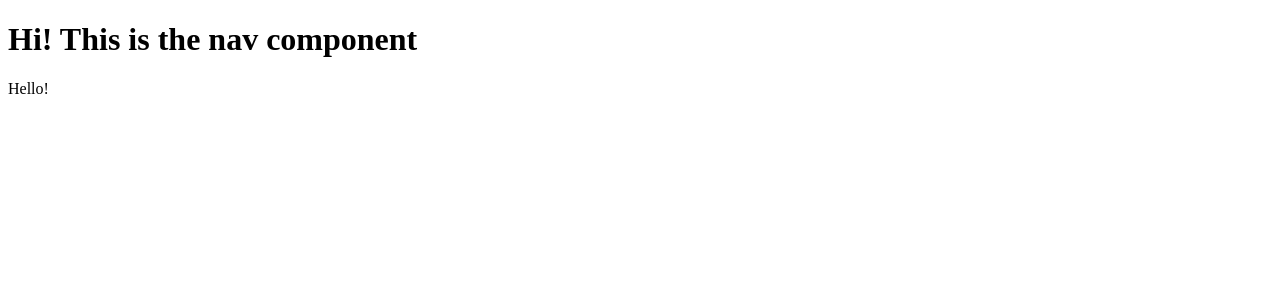
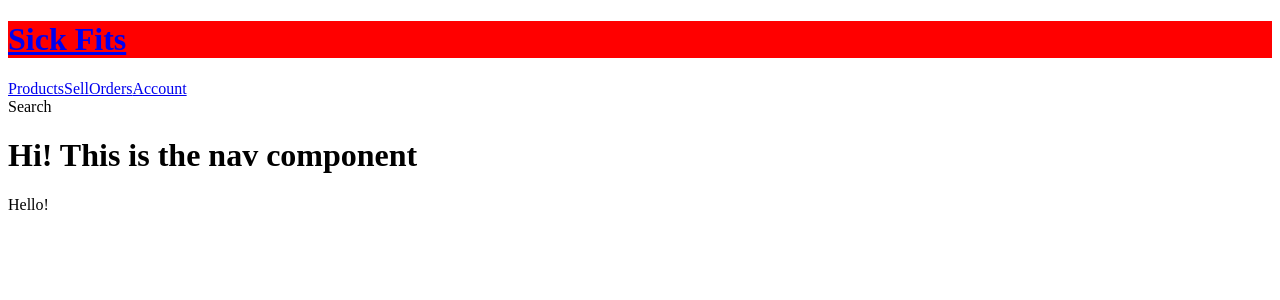
Before and after one commit to Kyawkhaing444/sick-fits, a Next.js app in the folder frontend/: page / in a window 1280 px wide. Shown: the top 300 px of the page. Built offline with nearby package versions, Linux system fonts and the light colour scheme.

Commit message:
Fixed styled component error in _document.js

```diff
--- /dev/null
+++ b/frontend/components/Header.tsx
@@ -0,0 +1,23 @@
+import Link from 'next/link'
+import styled from 'styled-components'
+import Nav from './Nav'
+
+const Logo = styled.h1`
+  background: red;
+`;
+
+export default function Header(){
+    return (
+        <header>
+            <div className="bar">
+                <Logo>
+                <Link href="/">Sick Fits</Link>
+                </Logo>
+            </div>
+            <Nav></Nav>
+            <div className="sub-bar">
+                Search
+            </div>
+        </header>
+    )
+}
--- /dev/null
+++ b/frontend/components/Nav.tsx
@@ -0,0 +1,9 @@
+import Link from 'next/link';
+export default function Nav(){
+    return <nav>
+        <Link href="/products">Products</Link>
+        <Link href="/sell">Sell</Link>
+        <Link href="/orders">Orders</Link>
+        <Link href="/account">Account</Link>
+    </nav>
+}
--- a/frontend/components/Page.tsx
+++ b/frontend/components/Page.tsx
@@ -1,9 +1,12 @@
+import Header from "./Header"
+
 interface Props{
   children: any
 }
 export default function Page({ children }: Props) {
   return (
     <div>
+      <Header></Header>
       <h1>Hi! This is the nav component</h1>
       { children }
     </div>
--- a/frontend/pages/_document.js
+++ b/frontend/pages/_document.js
@@ -1,13 +1,44 @@
-import Document, {Html, NextScript, Main} from 'next/document'
-export default class MyDocument extends Document{
-    render(){
-        return (
-            <Html lang="en-my">
-                <body>
-                    <Main/>
-                    <NextScript/>
-                </body>
-            </Html>
-        )
+import Document, { Head, Html, Main, NextScript } from 'next/document'
+import { ServerStyleSheet } from 'styled-components'
+
+export default class MyDocument extends Document {
+  static async getInitialProps(ctx) {
+    const sheet = new ServerStyleSheet()
+    const originalRenderPage = ctx.renderPage
+
+    try {
+      ctx.renderPage = () =>
+        originalRenderPage({
+          enhanceApp: (App) => (props) =>
+            sheet.collectStyles(<App {...props} />),
+        })
+
+      const initialProps = await Document.getInitialProps(ctx)
+      return {
+        ...initialProps,
+        styles: (
+          <>
+            {initialProps.styles}
+            {sheet.getStyleElement()}
+          </>
+        ),
+      }
+    } finally {
+      sheet.seal()
     }
+  }
+  render() {
+    return (
+      <Html lang="en-my">
+        <Head>
+          <title>My page</title>
+          {this.props.styles}
+        </Head>
+        <body>
+          <Main />
+          <NextScript />
+        </body>
+      </Html>
+    );
+  }
 }
```
Also changed, not shown: 1 other file (tests, documents, lock files or other folders).
